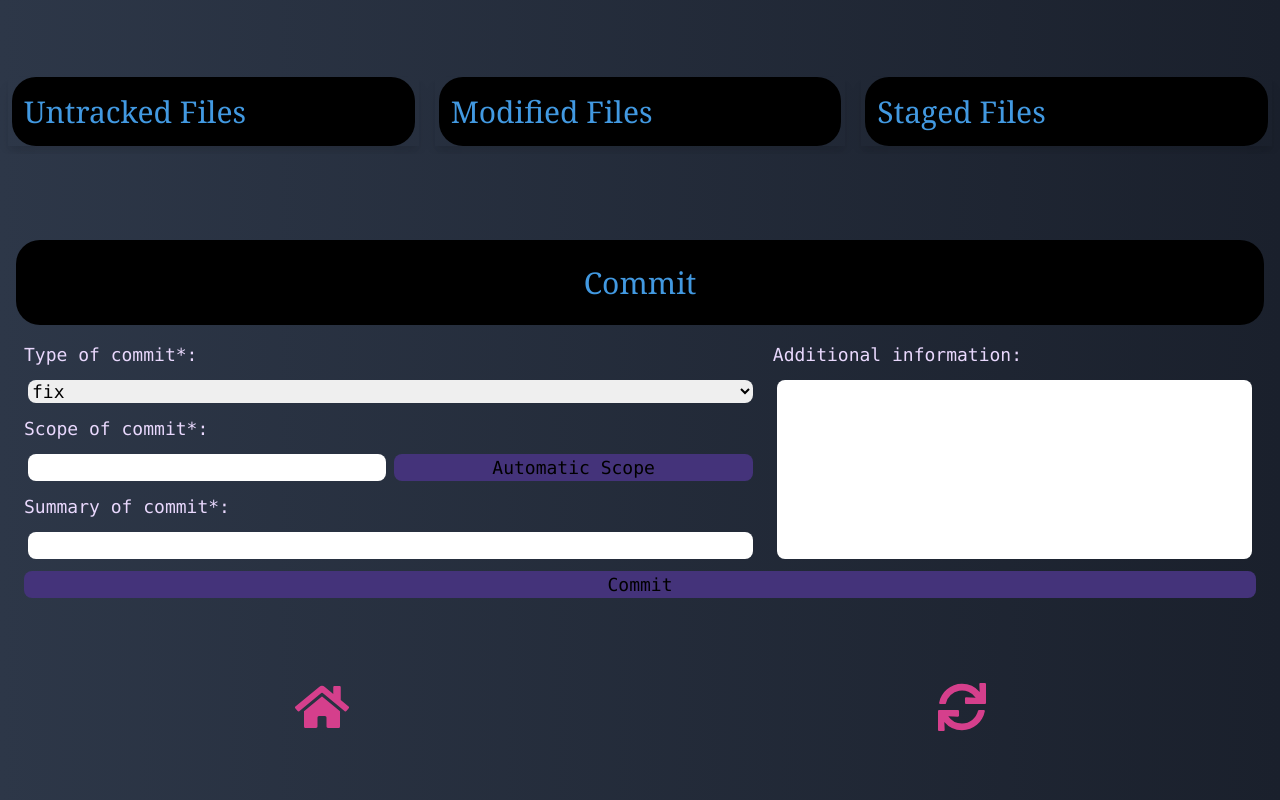
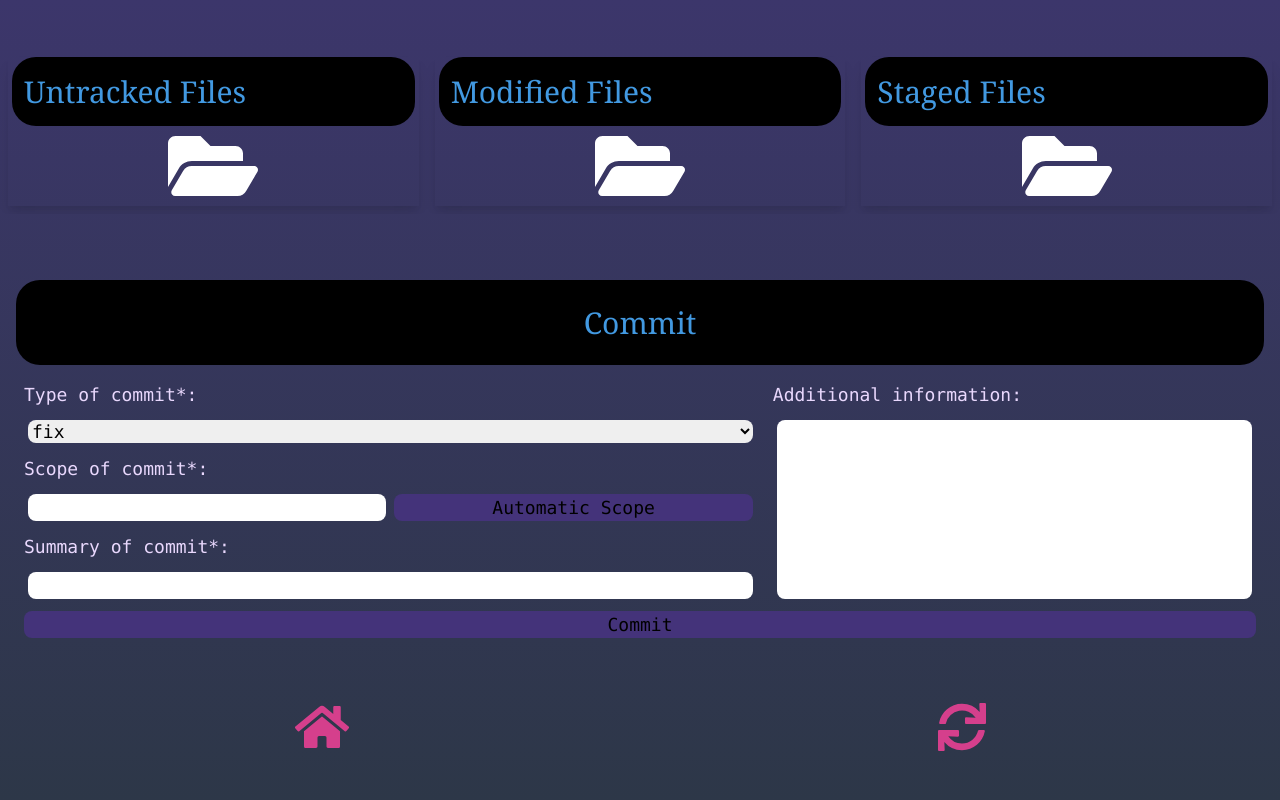
Before and after one commit to IgnisDa/Gitzer, a Nuxt app in the folder gitzer-frontend/: page /status in a window 1280 px wide. Built offline with nearby package versions, Linux system fonts and the light colour scheme; what tailwindcss-debug-screens would draw is missing.

Commit message:
feat(gitzer-frontend/pages/status.vue): add v-else directives to handle empty file array

```diff
--- a/gitzer-frontend/pages/status.vue
+++ b/gitzer-frontend/pages/status.vue
@@ -1,6 +1,6 @@
 <template>
   <div
-    class="min-h-screen flex w-full from-gray-900 bg-gradient-to-l to-gray-800"
+    class="min-h-screen flex w-full from-indigo-900 bg-gradient-to-b to-gray-800"
   >
     <div class="container mx-auto flex flex-col">
       <div class="flex-grow flex">
@@ -56,6 +56,12 @@
                     </button>
                   </div>
                 </div>
+              </div>
+              <div v-else class="h-28 flex text-white">
+                <FontAwesomeIcon
+                  class="h-20 m-auto"
+                  :icon="['fas', 'folder-open']"
+                />
               </div>
             </div>
           </div>
@@ -137,6 +143,12 @@
                   </div>
                 </div>
               </div>
+              <div v-else class="h-28 flex text-white">
+                <FontAwesomeIcon
+                  class="h-20 m-auto"
+                  :icon="['fas', 'folder-open']"
+                />
+              </div>
             </div>
           </div>
           <div
@@ -190,6 +202,12 @@
                     </button>
                   </div>
                 </div>
+              </div>
+              <div v-else class="h-28 flex text-white">
+                <FontAwesomeIcon
+                  class="h-20 m-auto"
+                  :icon="['fas', 'folder-open']"
+                />
               </div>
             </div>
           </div>
```
